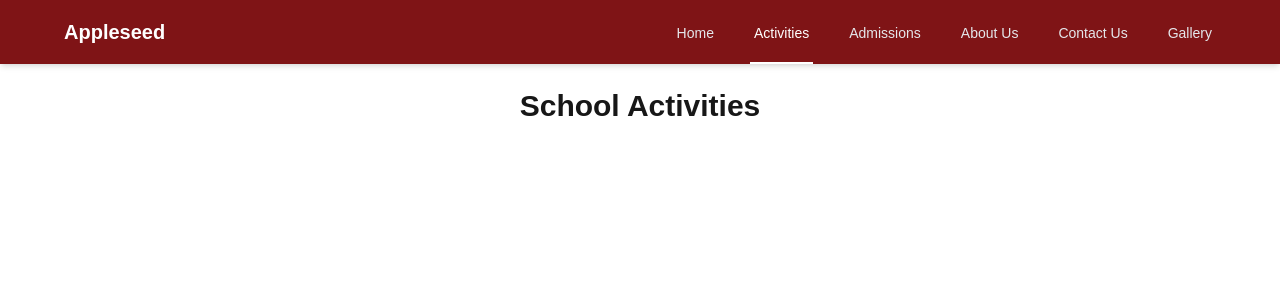
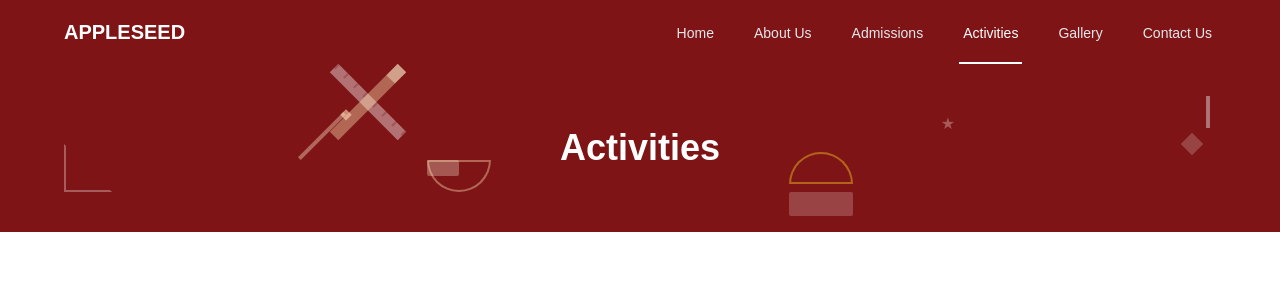
Before and after one commit to sseguku/appleseed-ui, a Next.js app: page /activities in a window 1280 px wide. Shown: the top 300 px of the page. Built offline with nearby package versions, Linux system fonts and the light colour scheme.

Commit message:
added headers on pages expect home and gallery

```diff
--- a/app/activities/page.tsx
+++ b/app/activities/page.tsx
@@ -1,7 +1,108 @@
 export default function Activities() {
   return (
-    <main className="max-w-7xl mx-auto px-4 py-6">
-      <h1 className="text-3xl font-bold">School Activities</h1>
-    </main>
-  )
+    <div>
+      {/* Header Section */}
+      <div className="relative w-full bg-primary overflow-hidden">
+        {/* Decorative Elements */}
+        <div className="absolute inset-0">
+          {/* Geometry Tools */}
+          <div className="absolute top-6 right-12">
+            {/* Compass */}
+            <div className="w-12 h-12 border-3 border-white/40 transform rotate-45 flex items-center justify-center">
+              <div className="w-1 h-8 bg-white/40 transform -rotate-45"></div>
+            </div>
+          </div>
+
+          {/* Replace the Ruler section with this new Crossed Ruler and Pencil */}
+          <div className="absolute top-8 left-1/4">
+            <div className="relative w-24 h-24">
+              {/* Ruler */}
+              <div className="absolute w-24 h-3 bg-white/40 transform rotate-45">
+                {/* Ruler markings */}
+                <div className="flex justify-between w-full">
+                  {[...Array(8)].map((_, i) => (
+                    <div key={i} className="w-0.5 h-1.5 bg-primary/30"></div>
+                  ))}
+                </div>
+              </div>
+              {/* Pencil */}
+              <div className="absolute w-24 h-3 bg-[#FFE4B5]/40 transform -rotate-45">
+                {/* Pencil tip */}
+                <div
+                  className="absolute -left-1 w-4 h-3"
+                  style={{
+                    clipPath: "polygon(0 50%, 100% 0, 100% 100%)",
+                    background: "#FFDAB9/60",
+                  }}
+                ></div>
+                {/* Pencil eraser end */}
+                <div className="absolute right-0 w-4 h-3 bg-[#FFF8DC]/40"></div>
+              </div>
+            </div>
+          </div>
+
+          {/* Protractor */}
+          <div className="absolute bottom-12 right-1/3">
+            <div className="w-16 h-8 border-2 border-[#ffde21]/40 rounded-t-full"></div>
+          </div>
+
+          {/* Set Square */}
+          <div className="absolute top-20 left-16">
+            <div
+              className="w-12 h-12 border-2 border-white/30"
+              style={{ clipPath: "polygon(0 0, 0% 100%, 100% 100%)" }}
+            ></div>
+          </div>
+
+          {/* Pencils */}
+          <div className="absolute bottom-16 left-1/4">
+            <div className="w-1 h-16 bg-[#FFE4C4]/40 transform rotate-45">
+              <div className="w-2 h-2 bg-[#FFDAB9]/60 transform -translate-y-1"></div>
+            </div>
+          </div>
+
+          {/* Stars */}
+          <div className="absolute top-12 right-1/4">
+            <div className="w-6 h-6 text-white/30">★</div>
+          </div>
+
+          {/* Sharpener */}
+          <div className="absolute bottom-20 right-20">
+            <div className="w-4 h-4 bg-white/20 transform rotate-45"></div>
+          </div>
+
+          {/* Rubber/Eraser */}
+          <div className="absolute top-24 left-1/3">
+            <div className="w-8 h-4 bg-[#FFF8DC]/30 rounded-sm"></div>
+          </div>
+
+
+
+          {/* Pencil Box */}
+          <div className="absolute top-32 right-1/3">
+            <div className="w-16 h-6 bg-white/20 rounded-sm"></div>
+          </div>
+
+
+
+          {/* Inverted Semi Circle */}
+          <div className="absolute bottom-10 left-1/3">
+            <div className="w-16 h-8 border-2 border-[#FFE4B5]/40 rounded-b-full"></div>
+          </div>
+        </div>
+
+        {/* Content */}
+        <div className="relative max-w-7xl mx-auto px-8 md:px-12 lg:px-16 py-16">
+          <h1 className="text-3xl md:text-4xl font-bold text-white text-center">
+            Activities
+          </h1>
+        </div>
+      </div>
+
+      {/* Main Content Section */}
+      <main className="max-w-7xl mx-auto px-8 md:px-12 lg:px-16 py-12">
+        {/* Add your activities content here */}
+      </main>
+    </div>
+  );
 }
--- a/app/admissions/page.tsx
+++ b/app/admissions/page.tsx
@@ -1,7 +1,68 @@
 export default function Admissions() {
   return (
-    <main className="max-w-7xl mx-auto px-4 py-6">
-      <h1 className="text-3xl font-bold">Admissions</h1>
-    </main>
-  )
+    <div>
+      {/* Header Section */}
+      <div className="relative w-full bg-primary overflow-hidden">
+        {/* Decorative Elements */}
+        <div className="absolute inset-0">
+          {/* Large Outlined Circle */}
+          <div className="absolute top-4 right-8">
+            <div className="w-20 h-20 border-4 border-white/40 rounded-full" />
+          </div>
+
+          {/* Medium Shaded Circle */}
+          <div className="absolute bottom-12 left-1/4">
+            <div className="w-16 h-16 bg-[#FFE4B5]/30 rounded-full" />
+          </div>
+
+          {/* Small Outlined Circle */}
+          <div className="absolute top-16 right-1/3">
+            <div className="w-12 h-12 border-2 border-[#FFDAB9]/40 rounded-full" />
+          </div>
+
+          {/* Stars */}
+          <div className="absolute top-8 left-1/3">
+            <div className="w-8 h-8 text-white/40 text-2xl">★</div>
+          </div>
+          <div className="absolute bottom-16 right-1/4">
+            <div className="w-6 h-6 text-[#FFE4B5]/40 text-xl">★</div>
+          </div>
+          <div className="absolute top-20 left-1/4">
+            <div className="w-4 h-4 text-white/30 text-lg">★</div>
+          </div>
+
+          {/* Semi Circles */}
+          <div className="absolute bottom-8 right-1/3">
+            <div className="w-16 h-8 border-2 border-white/30 rounded-t-full" />
+          </div>
+          <div className="absolute top-24 left-1/3">
+            <div className="w-12 h-6 border-2 border-[#FFDAB9]/40 rounded-b-full" />
+          </div>
+
+          {/* Additional Decorative Elements */}
+          <div className="absolute top-12 right-1/4">
+            <div className="w-14 h-14 bg-white/20 rounded-full" />
+          </div>
+          <div className="absolute bottom-20 left-1/5">
+            <div className="w-10 h-5 bg-[#FFE4B5]/20 rounded-t-full" />
+          </div>
+          <div className="absolute top-28 right-1/5">
+            <div className="w-8 h-8 border-2 border-[#FAFAD2]/40 rounded-full" />
+          </div>
+        </div>
+
+        {/* Content */}
+        <div className="relative max-w-7xl mx-auto px-8 md:px-12 lg:px-16 py-16">
+          <h1 className="text-3xl md:text-4xl font-bold text-white text-center">
+            Admissions
+          </h1>
+        </div>
+      </div>
+
+      {/* Main Content Section */}
+      <main className="max-w-7xl mx-auto px-8 md:px-12 lg:px-16 py-12">
+        {/* Add your admissions content here */}
+      </main>
+    </div>
+  );
 }
--- a/app/components/Navbar.tsx
+++ b/app/components/Navbar.tsx
@@ -1,21 +1,21 @@
-'use client'
+"use client";
 
-import Link from 'next/link'
-import { usePathname } from 'next/navigation'
-import { useState } from 'react'
+import Link from "next/link";
+import { usePathname } from "next/navigation";
+import { useState } from "react";
 
 export default function Navbar() {
-  const pathname = usePathname()
-  const [isMenuOpen, setIsMenuOpen] = useState(false)
+  const pathname = usePathname();
+  const [isMenuOpen, setIsMenuOpen] = useState(false);
 
   const navItems = [
-    { label: 'Home', path: '/' },
-    { label: 'Activities', path: '/activities' },
-    { label: 'Admissions', path: '/admissions' },
-    { label: 'About Us', path: '/about' },
-    { label: 'Contact Us', path: '/contact' },
-    { label: 'Gallery', path: '/gallery' },
-  ]
+    { label: "Home", path: "/" },
+    { label: "About Us", path: "/about" },
+    { label: "Admissions", path: "/admissions" },
+    { label: "Activities", path: "/activities" },
+    { label: "Gallery", path: "/gallery" },
+    { label: "Contact Us", path: "/contact" },
+  ];
 
   return (
     <nav className="w-full bg-primary shadow-md m-0">
@@ -23,7 +23,7 @@ export default function Navbar() {
         <div className="flex justify-between h-16">
           <div className="flex-shrink-0 flex items-center">
             <Link href="/" className="text-xl font-bold text-white">
-              Appleseed
+              APPLESEED
             </Link>
           </div>
 
@@ -35,8 +35,8 @@ export default function Navbar() {
                 href={item.path}
                 className={`inline-flex items-center px-1 pt-1 border-b-2 text-sm font-medium ${
                   pathname === item.path
-                    ? 'border-white text-white'
-                    : 'border-transparent text-gray-200 hover:border-gray-200 hover:text-white'
+                    ? "border-white text-white"
+                    : "border-transparent text-gray-200 hover:border-gray-200 hover:text-white"
                 }`}
               >
                 {item.label}
@@ -100,8 +100,8 @@ export default function Navbar() {
                 href={item.path}
                 className={`block px-3 py-2 rounded-md text-base font-medium ${
                   pathname === item.path
-                    ? 'bg-primary-light text-white'
-                    : 'text-gray-200 hover:bg-primary-light hover:text-white'
+                    ? "bg-primary-light text-white"
+                    : "text-gray-200 hover:bg-primary-light hover:text-white"
                 }`}
                 onClick={() => setIsMenuOpen(false)}
               >
@@ -112,5 +112,5 @@ export default function Navbar() {
         </div>
       )}
     </nav>
-  )
+  );
 }
--- a/app/globals.css
+++ b/app/globals.css
@@ -20,3 +20,26 @@ body {
   font-family: Arial, Helvetica, sans-serif;
   text-align: center;
 }
+
+@keyframes fadeIn {
+  from {
+    opacity: 0;
+    transform: translateY(20px);
+  }
+  to {
+    opacity: 1;
+    transform: translateY(0);
+  }
+}
+
+.animate-fadeIn {
+  animation: fadeIn 0.8s ease-out forwards;
+}
+
+.delay-200 {
+  animation-delay: 200ms;
+}
+
+.delay-400 {
+  animation-delay: 400ms;
+}
--- a/app/layout.tsx
+++ b/app/layout.tsx
@@ -15,8 +15,8 @@ const geistMono = localFont({
 });
 
 export const metadata: Metadata = {
-  title: "Create Next App",
-  description: "Generated by create next app",
+  title: "For the Future We Prepare | Appleseed Preschool",
+  description: "Appleseed Preschool and Kindergarten - Nurturing young minds for a brighter tomorrow",
 };
 
 export default function RootLayout({
```
Also changed, not shown: app/contact/page.tsx (+65 -4 lines).
